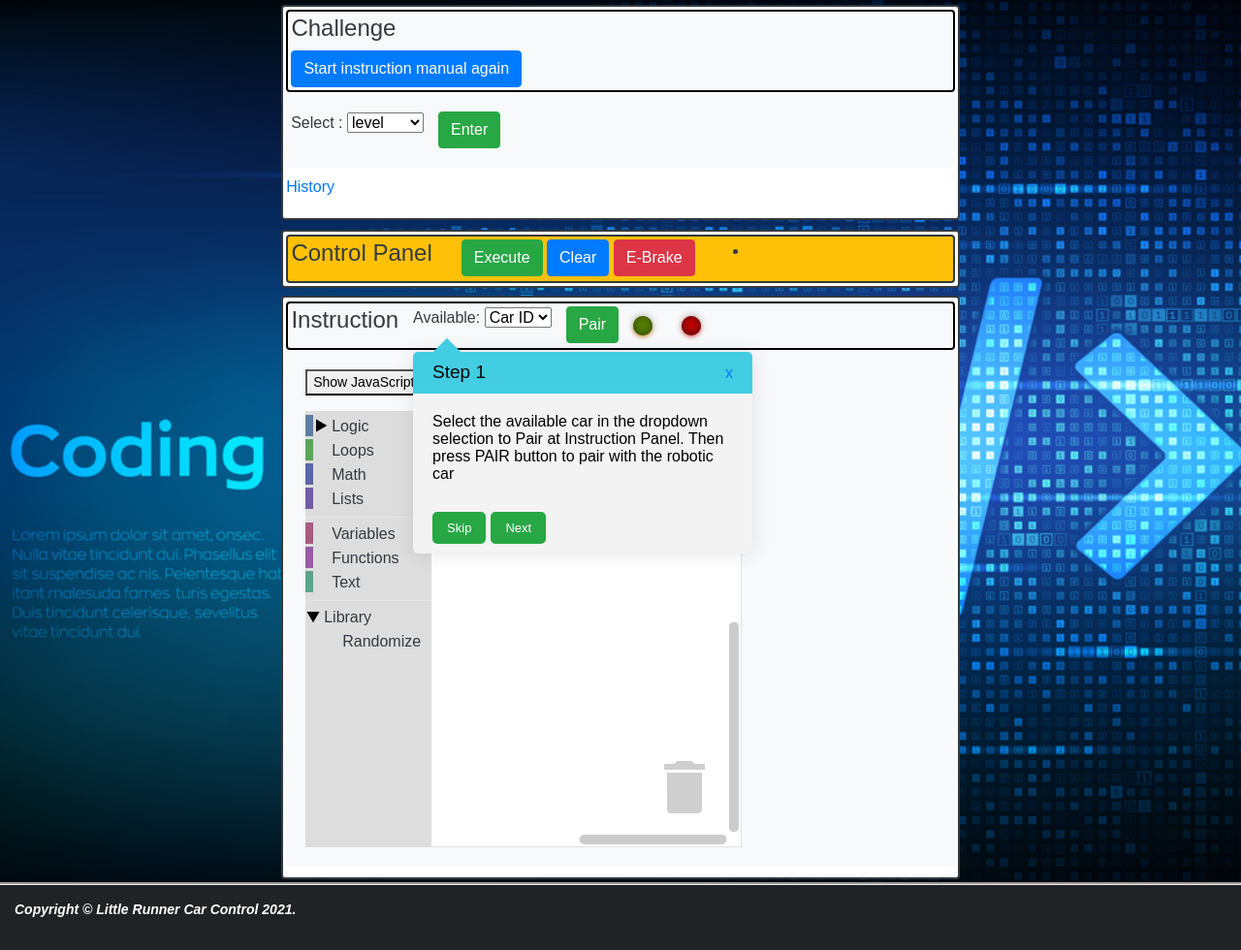
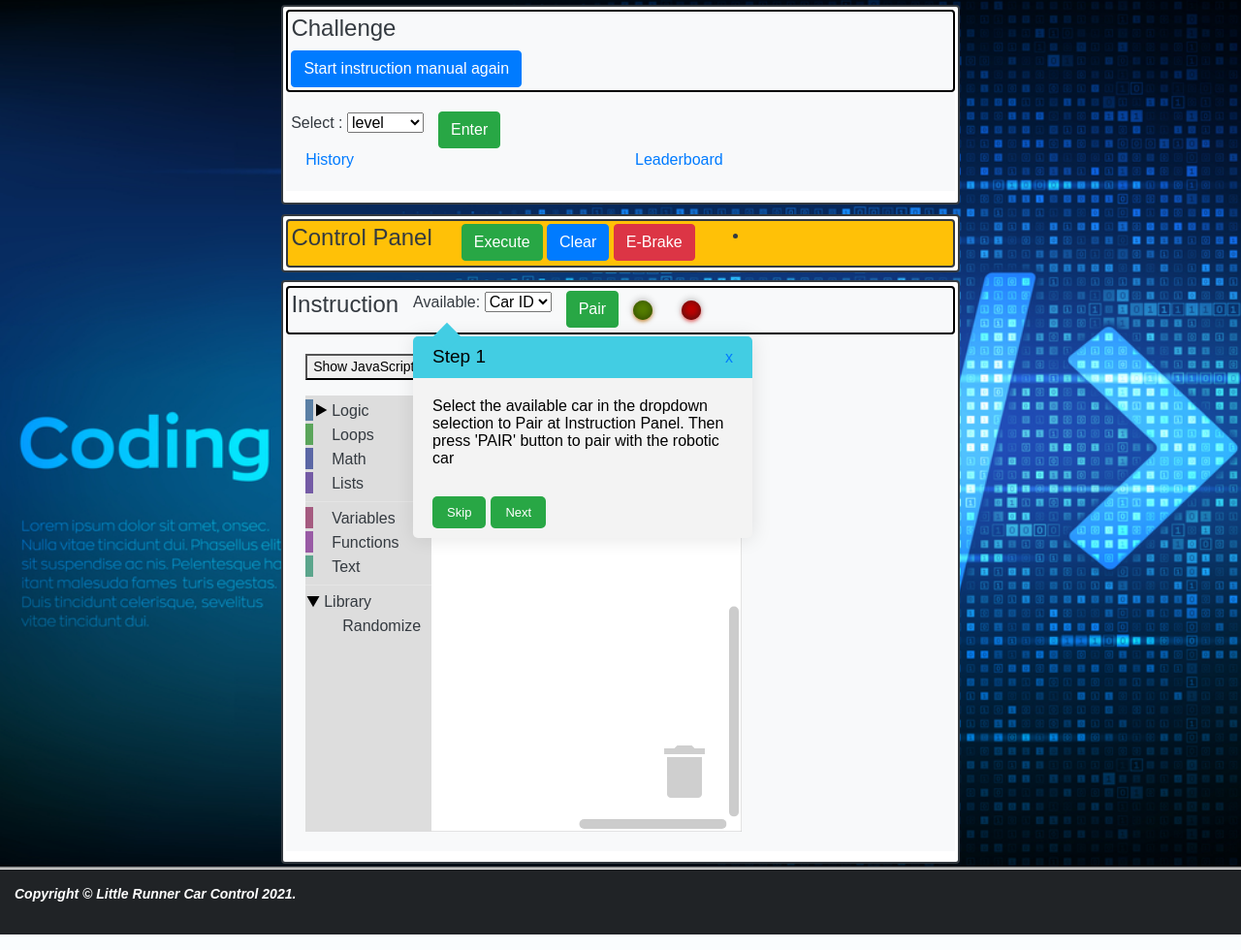
Before and after one commit to team-p4-5/ICT2101-p4-5, a Flask app: page /control2 in a window 1280 px wide. Shown: the part 96-1076 px from the top of the page at 97% size. Run offline with Flask 2, Linux system fonts and the light colour scheme; some libraries are stand-ins or nearby versions.

Commit message:
[ADDED] tooltip's step 5 for leaderboard and changed step 4 text from 'History link' to 'History button'

```diff
--- a/app/static/js/tour.js
+++ b/app/static/js/tour.js
@@ -2,7 +2,7 @@ class Tour {
     inittooltip(){
         tour.addStep('step1', {
         title: "Step 1",
-        text: "Select the available car in the dropdown selection to Pair at Instruction Panel. Then press PAIR button to pair with the robotic car\n",
+        text: "Select the available car in the dropdown selection to Pair at Instruction Panel. Then press 'PAIR' button to pair with the robotic car\n",
         hook: ".first",
         timer: 10000, // will show for 10 seconds before going to the next step
         onShow: function() {
@@ -27,7 +27,7 @@ class Tour {
     });
       tour.addStep('step2', {
         title: "Step 2",
-        text: "Select different levels.(Easy,Medium or Hard)",
+        text: "Select different levels. (Easy, Medium or Hard)",
         hook: ".second",
         timer: 10000, // will show for 10 seconds before going to the next step
         onShow: function() {
@@ -74,8 +74,30 @@ class Tour {
     });
         tour.addStep('step4', {
         title: "Step 4", // will show for 10 seconds before going to the next step
-        text: "Click on the HISTORY link at the Challenge Dashboard to view the History",
+        text: "Click on the 'History' button at the Challenge Dashboard to view the History",
         hook: ".fourth",
+        timer: 10000,
+        onHide: function() {
+
+        },
+        buttons: [
+            {
+                text: "Previous",
+                action: "tour.previous()"
+            },
+            {
+                text: "Next",
+                action: "tour.next()"
+            }
+        ],
+        links: [
+
+        ]
+    });
+        tour.addStep('step5', {
+        title: "Step 5", // will show for 10 seconds before going to the next step
+        text: "Click on the ‘View Leaderboard’ button to view past record times by others!",
+        hook: ".fifth",
         timer: 10000,
         onHide: function() {
 
@@ -94,6 +116,7 @@ class Tour {
 
         ]
     });
+
     }
     constructor(name) {
         this.name = name;
--- a/app/templates/control2.html
+++ b/app/templates/control2.html
@@ -157,11 +157,23 @@
                             </div>
                         </div>
                     </div>
+
+                    <div class="row gx-5">
+
+                    <!-- History Link-->
+                    <div class="col">
+                    <a href="" class="fourth" data-bs-toggle="modal" data-bs-target="#staticBackdrop">History </a>
+                    </div>
+                    <!-- Leaderboard Link-->
+                    <div class="col">
+                    <a href="" class="fifth" style="text-align: right;">Leaderboard </a>
+                    </div>
+                    </div>
+
                 </div>
-                <!-- History Link-->
-                <a href=""  data-bs-toggle="modal" data-bs-target="#staticBackdrop">History </a>
-                <p class="fourth"></p>
+
             </div>
+
         </section>
 
         <!-- History DashBoard popup  -->
```
